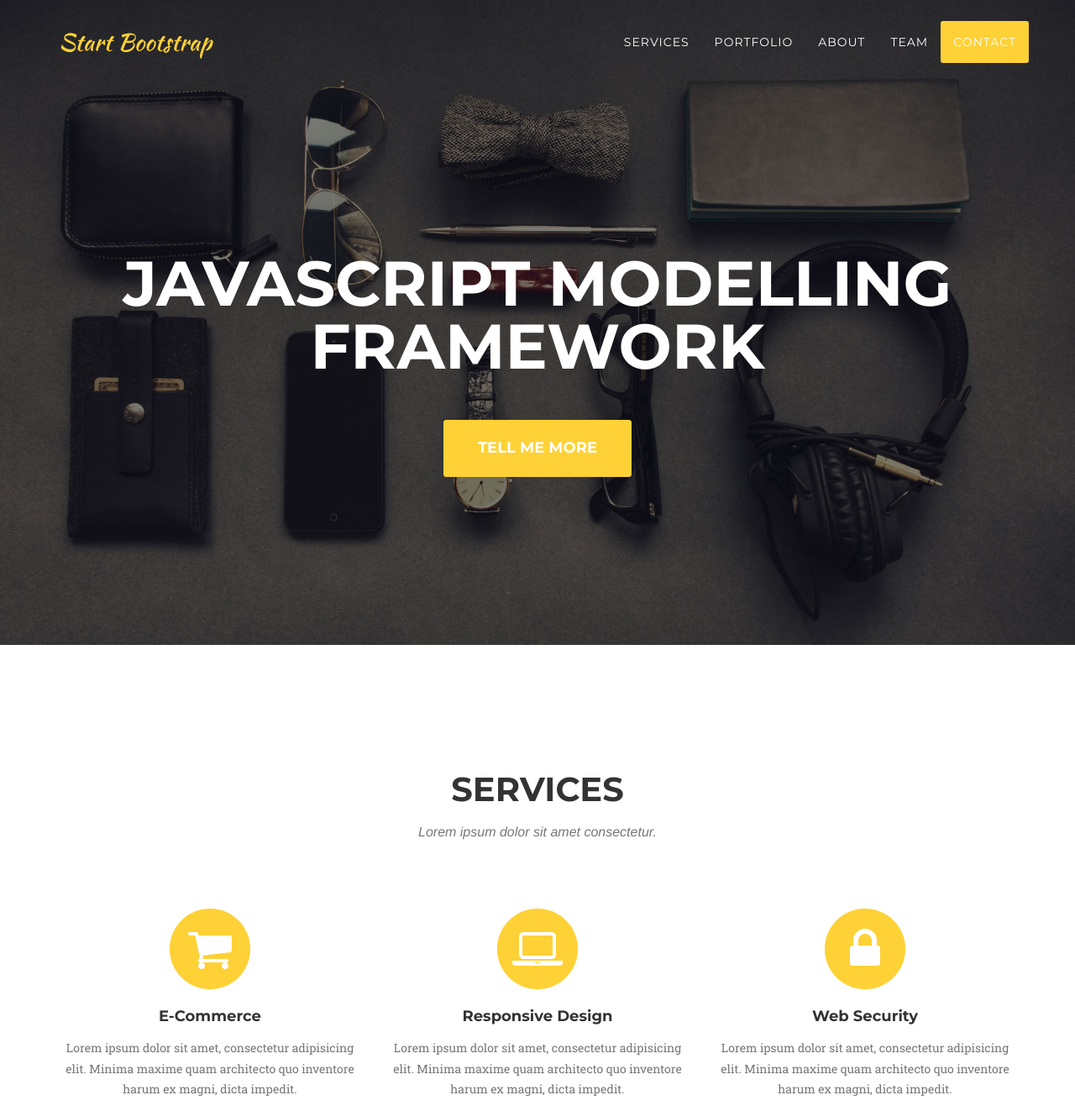
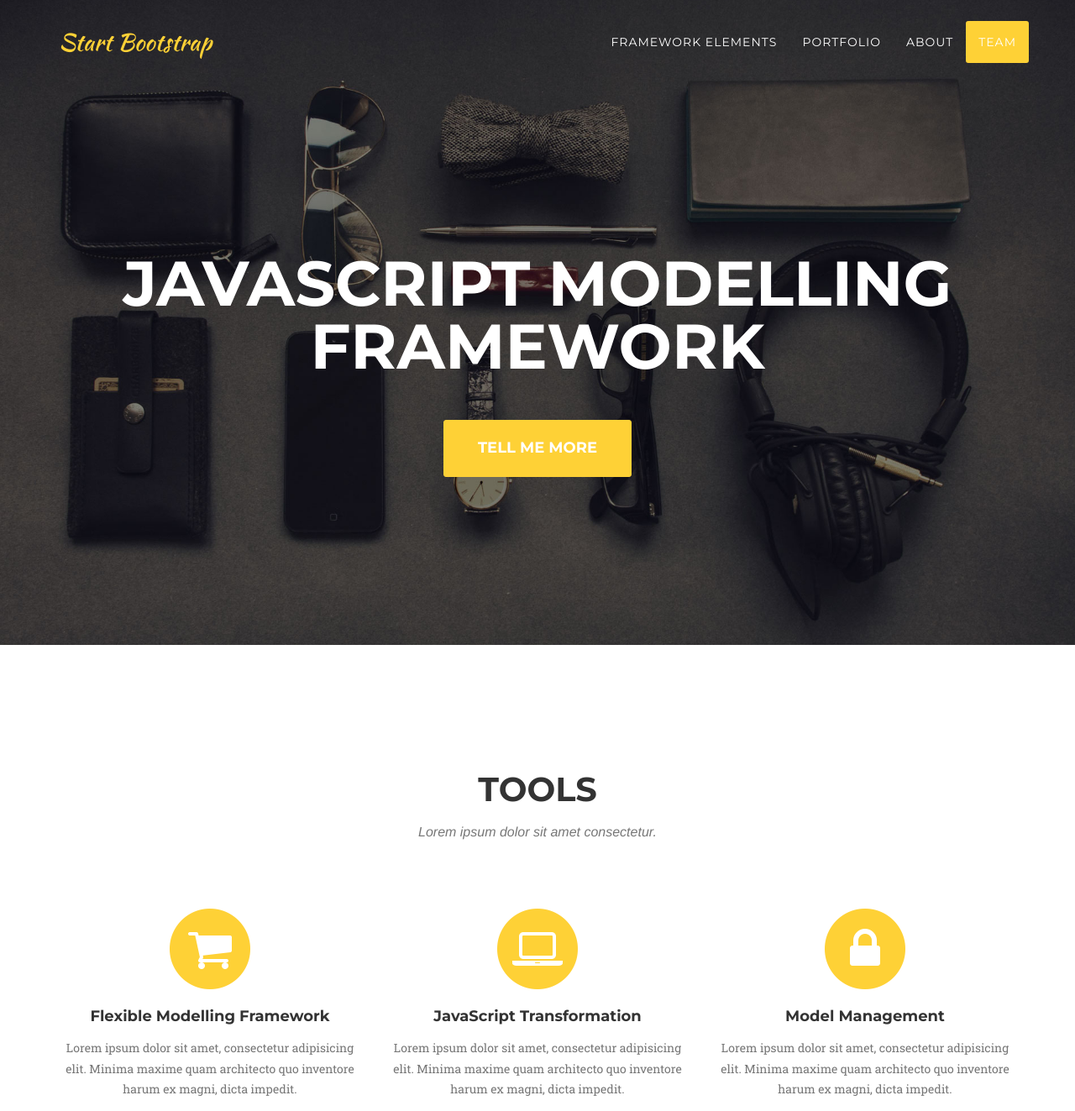
Before and after one commit to JS-MF/JS-MF.github.io, a website: page index.html in a window 1280 px wide. Shown: the top 1323 px of the page at 84% size. Drawn offline with nearby package versions, Linux system fonts and the light colour scheme; a web font is replaced by a local one.

Commit message:
text + images

```diff
--- a/index.html
+++ b/index.html
@@ -53,7 +53,7 @@
                         <a href="#page-top"></a>
                     </li>
                     <li>
-                        <a class="page-scroll" href="#services">Services</a>
+                        <a class="page-scroll" href="#services">Framework Elements</a>
                     </li>
                     <li>
                         <a class="page-scroll" href="#portfolio">Portfolio</a>
@@ -64,9 +64,9 @@
                     <li>
                         <a class="page-scroll" href="#team">Team</a>
                     </li>
-                    <li>
+                    <!--<li>
                         <a class="page-scroll" href="#contact">Contact</a>
-                    </li>
+                    </li> -->
                 </ul>
             </div>
             <!-- /.navbar-collapse -->
@@ -90,7 +90,7 @@
         <div class="container">
             <div class="row">
                 <div class="col-lg-12 text-center">
-                    <h2 class="section-heading">Services</h2>
+                    <h2 class="section-heading">Tools</h2>
                     <h3 class="section-subheading text-muted">Lorem ipsum dolor sit amet consectetur.</h3>
                 </div>
             </div>
@@ -100,7 +100,7 @@
                         <i class="fa fa-circle fa-stack-2x text-primary"></i>
                         <i class="fa fa-shopping-cart fa-stack-1x fa-inverse"></i>
                     </span>
-                    <h4 class="service-heading">E-Commerce</h4>
+                    <h4 class="service-heading">Flexible Modelling Framework</h4>
                     <p class="text-muted">Lorem ipsum dolor sit amet, consectetur adipisicing elit. Minima maxime quam architecto quo inventore harum ex magni, dicta impedit.</p>
                 </div>
                 <div class="col-md-4">
@@ -108,7 +108,7 @@
                         <i class="fa fa-circle fa-stack-2x text-primary"></i>
                         <i class="fa fa-laptop fa-stack-1x fa-inverse"></i>
                     </span>
-                    <h4 class="service-heading">Responsive Design</h4>
+                    <h4 class="service-heading">JavaScript Transformation</h4>
                     <p class="text-muted">Lorem ipsum dolor sit amet, consectetur adipisicing elit. Minima maxime quam architecto quo inventore harum ex magni, dicta impedit.</p>
                 </div>
                 <div class="col-md-4">
@@ -116,7 +116,7 @@
                         <i class="fa fa-circle fa-stack-2x text-primary"></i>
                         <i class="fa fa-lock fa-stack-1x fa-inverse"></i>
                     </span>
-                    <h4 class="service-heading">Web Security</h4>
+                    <h4 class="service-heading">Model Management</h4>
                     <p class="text-muted">Lorem ipsum dolor sit amet, consectetur adipisicing elit. Minima maxime quam architecto quo inventore harum ex magni, dicta impedit.</p>
                 </div>
             </div>
@@ -314,7 +314,7 @@
             <div class="row">
                 <div class="col-sm-4">
                     <div class="team-member">
-                        <img src="img/team/1.jpg" class="img-responsive img-circle" alt="">
+                        <img src="img/team/js.jpeg" class="img-responsive img-circle" alt="">
                         <h4>Jean-Sébastien Sottet</h4>
                         <p class="text-muted">Lead Designer and Developer</p>
                         <ul class="list-inline social-buttons">
@@ -329,7 +329,7 @@
                 </div>
                 <div class="col-sm-4">
                     <div class="team-member">
-                        <img src="img/team/2.jpg" class="img-responsive img-circle" alt="">
+                        <img src="img/team/biri.jpeg" class="img-responsive img-circle" alt="">
                         <h4>Nicolas Biri</h4>
                         <p class="text-muted">Lead Developer</p>
                         <ul class="list-inline social-buttons">
@@ -344,7 +344,7 @@
                 </div>
                <div class="col-sm-4">
                     <div class="team-member">
-                        <img src="img/team/3.jpg" class="img-responsive img-circle" alt="">
+                        <img src="img/team/eric.jpeg" class="img-responsive img-circle" alt="">
                         <h4>Eric Grandry</h4>
                         <p class="text-muted">Domain Expert & Solution Developer</p>
                         <ul class="list-inline social-buttons">
@@ -395,7 +395,7 @@
     </aside>
 
     <!-- Contact Section -->
-    <section id="contact">
+<!--    <section id="contact">
         <div class="container">
             <div class="row">
                 <div class="col-lg-12 text-center">
@@ -437,7 +437,7 @@
                 </div>
             </div>
         </div>
-    </section>
+    </section> -->
 
     <footer>
         <div class="container">
```
Also changed, not shown: img/team/1.jpg (deleted), img/team/2.jpg (deleted), img/team/3.jpg (deleted).
